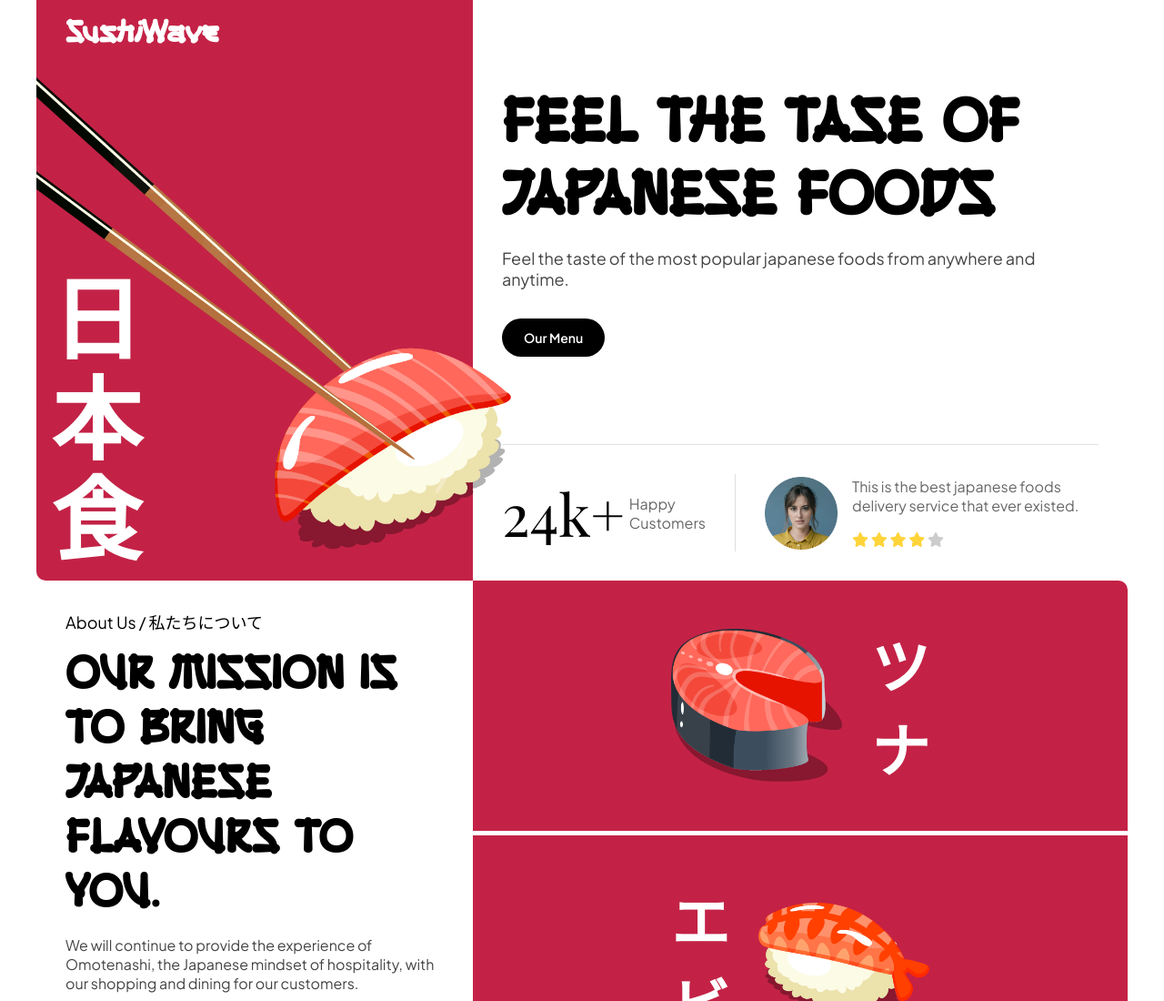
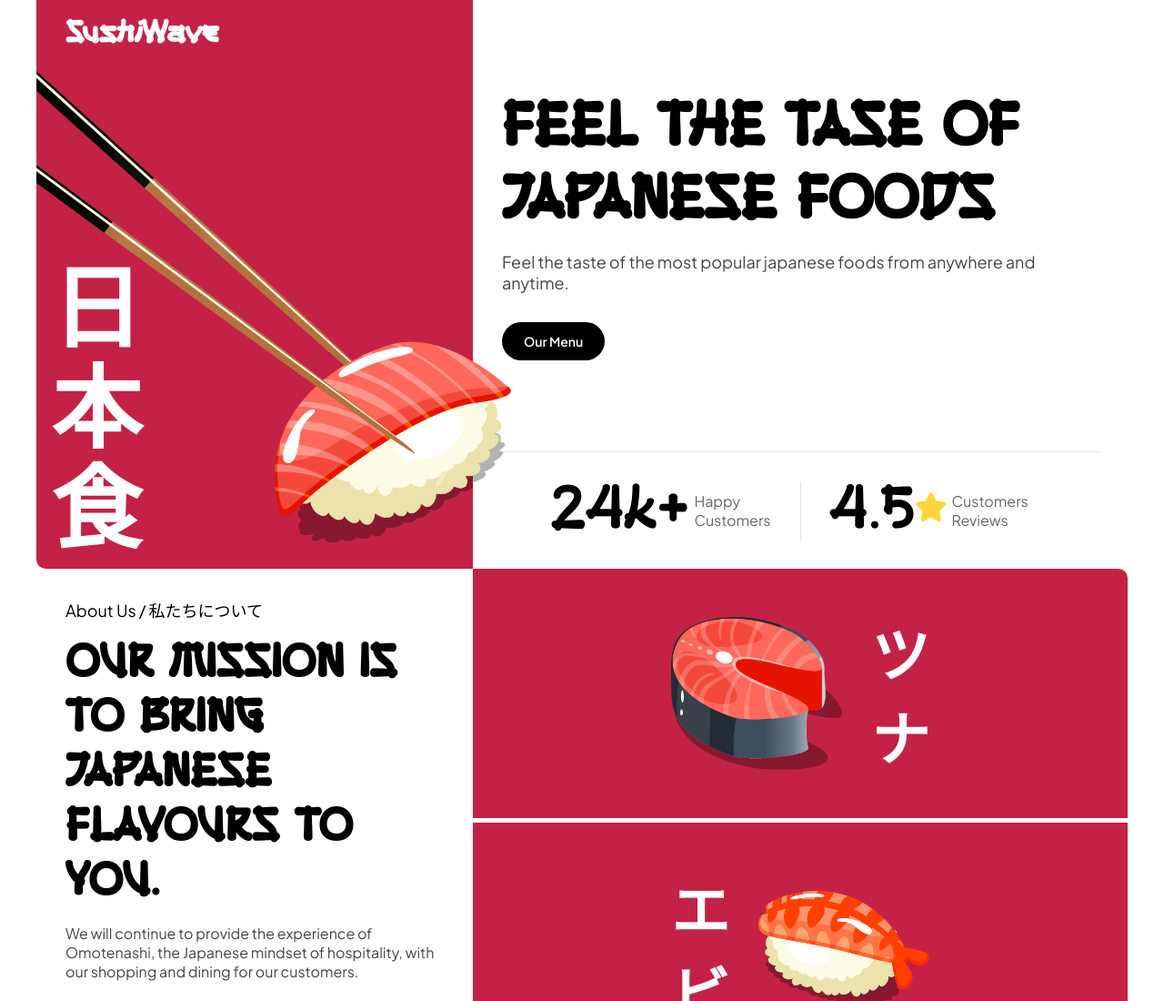
Before and after one commit to ilhamifham/shokunami, a plain HTML site: page index.html in a window 1280 px wide. Shown: the top 1100 px of the page at 91% size. Drawn offline with nearby package versions, Linux system fonts and the light colour scheme.

Commit message:
Updated css and hero section

```diff
--- a/css/fonts.css
+++ b/css/fonts.css
@@ -1,4 +1,4 @@
-@import url("https://fonts.googleapis.com/css2?family=Plus+Jakarta+Sans:wght@400..800&family=Playfair+Display:wght@400&display=swap");
+@import url("https://fonts.googleapis.com/css2?family=Plus+Jakarta+Sans:wght@400..800&display=swap");
 
 @font-face {
   font-family: "Japanhip";
--- a/css/sections/hero.css
+++ b/css/sections/hero.css
@@ -42,44 +42,37 @@
 }
 
 .hero__info .customers__base {
+  border-bottom: 1px solid var(--color-gray);
+  padding-bottom: 1.5rem;
+}
+
+.hero__info .customers__reviews {
+  padding-top: 1.5rem;
+}
+
+.hero__info .customers__base,
+.hero__info .customers__reviews {
   display: flex;
   flex-direction: row;
   align-items: center;
   gap: 0.3rem;
-  border-bottom: 1px solid var(--color-gray);
-  padding-bottom: 1.5rem;
+  flex: 1;
 }
 
-.hero__info .customers__base,
-.hero__info .customer__feedback {
-  width: 14rem;
-}
-
-.hero__info .customers__base div:first-child {
-  font-family: var(--font-playfairDisplay);
+.hero__info .customers__base div:first-child,
+.hero__info .customers__reviews div:first-child {
+  font-family: var(--font-japanhip);
   font-size: 4rem;
 }
 
 .hero__info .customers__base div:last-child,
-.hero__info .customer__feedback {
+.hero__info .customers__reviews div:last-child {
   color: var(--color-graniteGray);
 }
 
-.hero__info .customer__feedback {
-  display: flex;
-  flex-direction: column;
-  align-items: center;
-  text-align: center;
-  padding-top: 2rem;
-  gap: 1rem;
-}
-
-.hero__info .customer__feedback img {
-  width: 5rem;
-}
-
-.hero__info .customer__feedback p {
-  margin-bottom: 1rem;
+.hero__info .customers__reviews div:first-child i {
+  font-size: 2rem;
+  transform: translateY(-11px);
 }
 
 @media screen and (min-width: 40rem) {
@@ -91,23 +84,18 @@
     border-top: 1px solid var(--color-gray);
   }
 
-  .hero__info .customers__base,
-  .hero__info .customer__feedback {
-    width: inherit;
-  }
-
   .hero__info .customers__base {
     padding-bottom: 0;
     border-bottom: inherit;
     padding-right: 2rem;
     border-right: 1px solid var(--color-gray);
+    justify-content: flex-end;
   }
 
-  .hero__info .customer__feedback {
+  .hero__info .customers__reviews {
     padding-top: 0;
-    flex-direction: row;
-    text-align: inherit;
     padding-left: 2rem;
+    justify-content: flex-start;
   }
 }
 
--- a/index.html
+++ b/index.html
@@ -31,7 +31,11 @@
                 <div>24k+</div>
                 <div>Happy<br />Customers</div>
               </div>
-              <div class="customer__feedback">
+              <div class="customers__reviews">
+                <div>4.5<i class="fa-solid fa-star" style="color: #ffd43b"></i></div>
+                <div>Customers<br />Reviews</div>
+              </div>
+              <!-- <div class="customer__feedback">
                 <img src="assets/images/user.png" alt="customer photo" />
                 <div>
                   <p>This is the best japanese foods delivery service that ever existed.</p>
@@ -43,7 +47,7 @@
                     <i class="fa-solid fa-star" style="color: #cccccc"></i>
                   </div>
                 </div>
-              </div>
+              </div> -->
             </div>
           </div>
         </div>
```
Also changed, not shown: assets/images/user.png (deleted).
